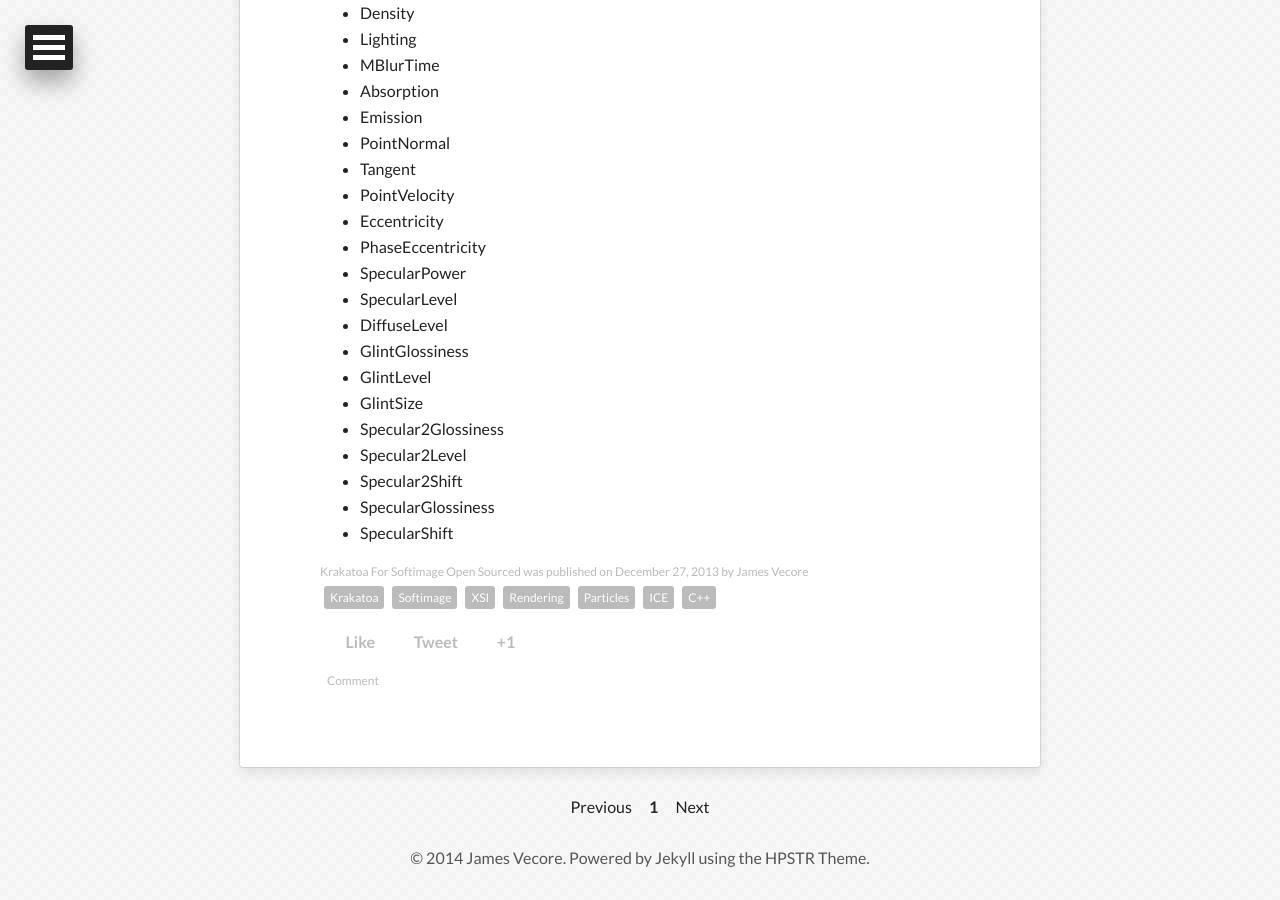
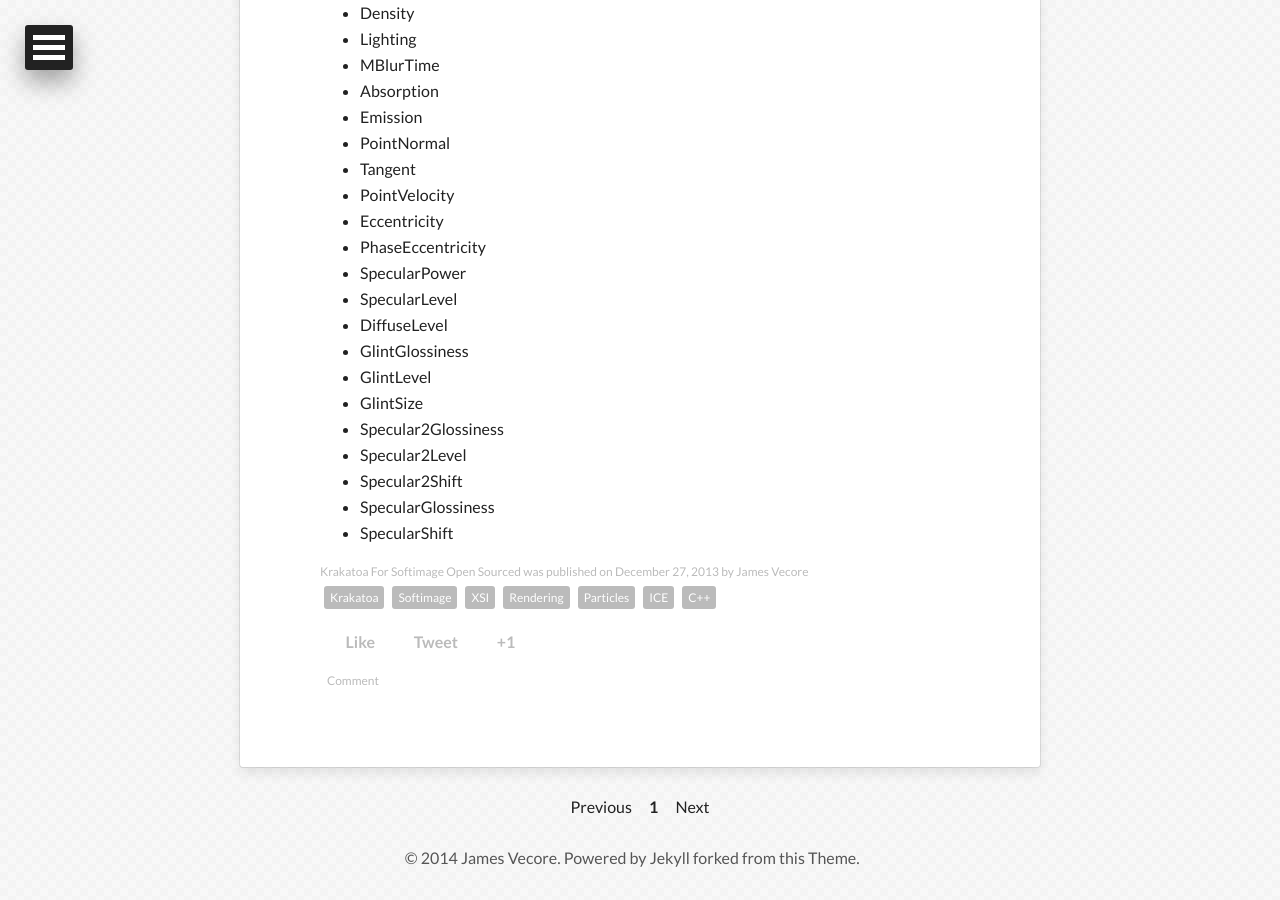
Before and after one commit to jamesvecore/jamesvecore.github.io, a Jekyll site: the page built from index.html, in a window 1280 px wide and 900 px high, scrolled down 6720 px. Built offline with Jekyll 4.4.1, drawn with Linux system fonts in a browser that asks for light colours; nearby versions of some CDN libraries; the list of posts is cut into pages by our own code.

Commit message:
modfied footer, added rss link icon

```diff
--- a/_includes/footer.html
+++ b/_includes/footer.html
@@ -1 +1,2 @@
-<span>&copy; {{ site.time | date: '%Y' }} {{ site.owner.name }}. Powered by <a href="http://jekyllrb.com">Jekyll</a> using the <a href="http://mademistakes.com/">HPSTR Theme</a>.</span>
+<span>&copy; {{ site.time | date: '%Y' }} {{ site.owner.name }}. Powered by <a href="http://jekyllrb.com">Jekyll</a> forked from <a href="http://mademistakes.com/">this Theme</a>.</span>
+<a href="{{ site.url }}/feed.xml"><span class="icon-rss"></span></a>
```
